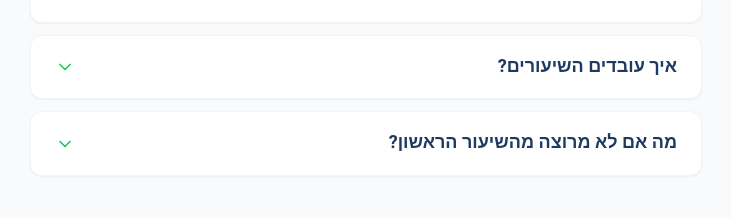
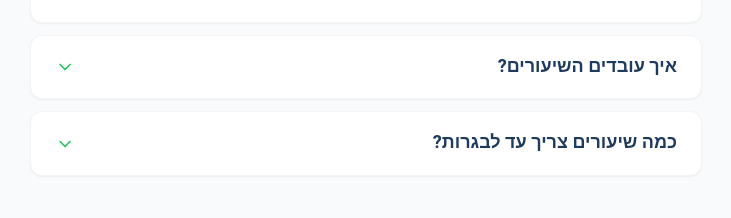
Before and after one commit to kenbfir/matematic, a Next.js app: page /bagrut in a window 1280 px wide. Shown: the part 2848-3066 px from the top of the page, without its empty margins (274-1005 px from the left). Built offline with nearby package versions, Linux system fonts and the light colour scheme.

Commit message:
fix: remove 'no payment if unsatisfied' messaging from all pages and ad copy

```diff
--- a/app/academic/page.tsx
+++ b/app/academic/page.tsx
@@ -46,7 +46,7 @@ const FAQ = [
   { question: 'אילו קורסים אתה מלמד?', answer: 'חשבון אינפיניטסימלי 1 ו-2, אלגברה לינארית, הסתברות וסטטיסטיקה, מתמטיקה בדידה, ועוד. שאל אם הקורס שלך ברשימה.' },
   { question: 'אפשר לתאם שיעור לפני הבחינה בזמן קצר?', answer: 'כן — אני מנסה להתפנות גם לשיעורי חירום לפני בחינה. כתוב בוואטסאפ ונסדר.' },
   { question: 'האם אתה מכיר את הסילבוס של האוניברסיטה שלי?', answer: 'עבדתי עם תלמידים מהאוניברסיטה העברית, TAU, הטכניון, אריאל ועוד. שלח את הסילבוס ונסתנכרן.' },
-  { question: 'מה אם לא מרוצה מהשיעור הראשון?', answer: 'אם שיעור הניסיון לא עמד בציפיות — לא תשלם. אין סיכון.' },
+  { question: 'האם אתה עובד עם כל האוניברסיטאות?', answer: 'עבדתי עם תלמידים מהאוניברסיטה העברית, TAU, הטכניון, אריאל, מכון וייצמן ועוד. שלח את הסילבוס — נסתנכרן ונעבוד לפי החומר שלך.' },
 ]
 
 export default function AcademicPage() {
--- a/app/bagrut/page.tsx
+++ b/app/bagrut/page.tsx
@@ -46,7 +46,7 @@ const FAQ = [
   { question: 'לאיזו יחידות אתה מכין?', answer: 'אני מכין לכל הרמות — 3, 4 ו-5 יחידות. כל תוכנית לימודים מותאמת לרמה הספציפית ולסילבוס הבחינה.' },
   { question: 'כמה זמן לפני הבגרות כדאי להתחיל?', answer: 'ככל שמוקדם יותר — יותר טוב. אבל גם עם 4-6 שבועות לפני הבחינה ניתן לשפר משמעותית. יצרת קשר? נבנה תוכנית ריאלית.' },
   { question: 'איך עובדים השיעורים?', answer: 'שיעורים ב-Teams עם לוח כתיבה דיגיטלי משותף. בסוף כל שיעור מקבלים PDF של כל מה שנלמד + גישה להקלטה.' },
-  { question: 'מה אם לא מרוצה מהשיעור הראשון?', answer: 'אם שיעור הניסיון לא עמד בציפיות — לא תשלם. פשוט ככה. אין סיכון.' },
+  { question: 'כמה שיעורים צריך עד לבגרות?', answer: 'תלוי בפערים ובמועד הבחינה. נקבע ביחד תוכנית ריאלית אחרי שיעור ההיכרות. תלמידים עם 4-6 שבועות לפנינו משיגים תוצאות משמעותיות.' },
 ]
 
 export default function BagrutPage() {
--- a/app/middle-school/page.tsx
+++ b/app/middle-school/page.tsx
@@ -45,7 +45,7 @@ const FAQ = [
   { question: 'האם השיעורים מתאימים לכיתה ז, ח וגם ט?', answer: 'כן — אני מלמד את כל כיתות חטיבת הביניים. התוכנית מותאמת לחומר הספציפי של הכיתה ולפערים האישיים של הילד.' },
   { question: 'איך עובד שיעור אונליין לילד?', answer: 'שיעורים ב-Teams עם לוח לבן דיגיטלי — ממש כמו לוח בכיתה, רק על המחשב. הילד מקבל PDF עם כל מה שנלמד בסוף כל שיעור.' },
   { question: 'כמה שיעורים בשבוע מומלץ?', answer: 'בדרך כלל שיעור אחד עד שניים בשבוע, תלוי ברמת הפערים ובמטרות. נקבע ביחד אחרי שיעור ההיכרות.' },
-  { question: 'מה אם הילד לא מתחבר לשיעור הראשון?', answer: 'אם שיעור הניסיון לא עמד בציפיות — לא תשלמו. אין סיכון. הרבה ילדים צריכים קצת זמן להסתגל, אבל אם ממש לא מתאים — אין חיוב.' },
+  { question: 'מה קורה אם הילד מפספס שיעור?', answer: 'ניתן לבטל שיעור עד 24 שעות מראש ללא חיוב. ביטול מאוחר יותר יחויב. כל שיעור מוקלט — הילד תמיד יכול לחזור על החומר.' },
 ]
 
 export default function MiddleSchoolPage() {
```
Also changed, not shown: 1 other file (tests, documents, lock files or other folders).
